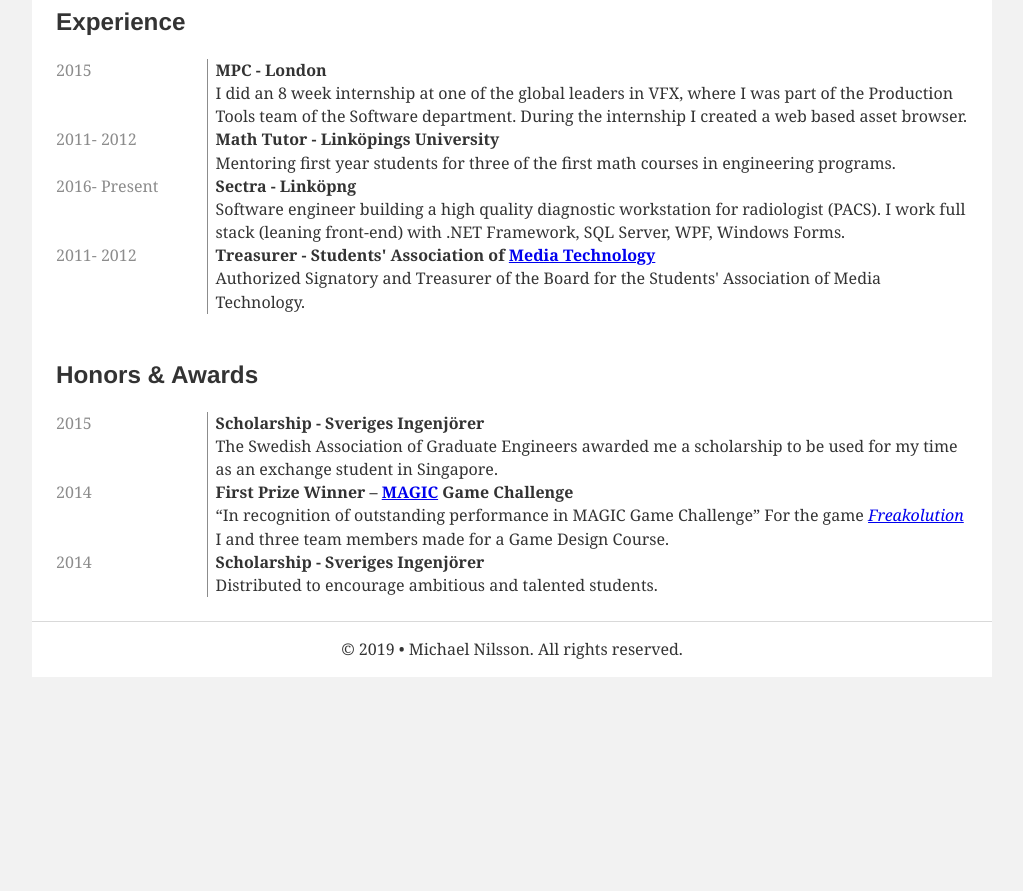
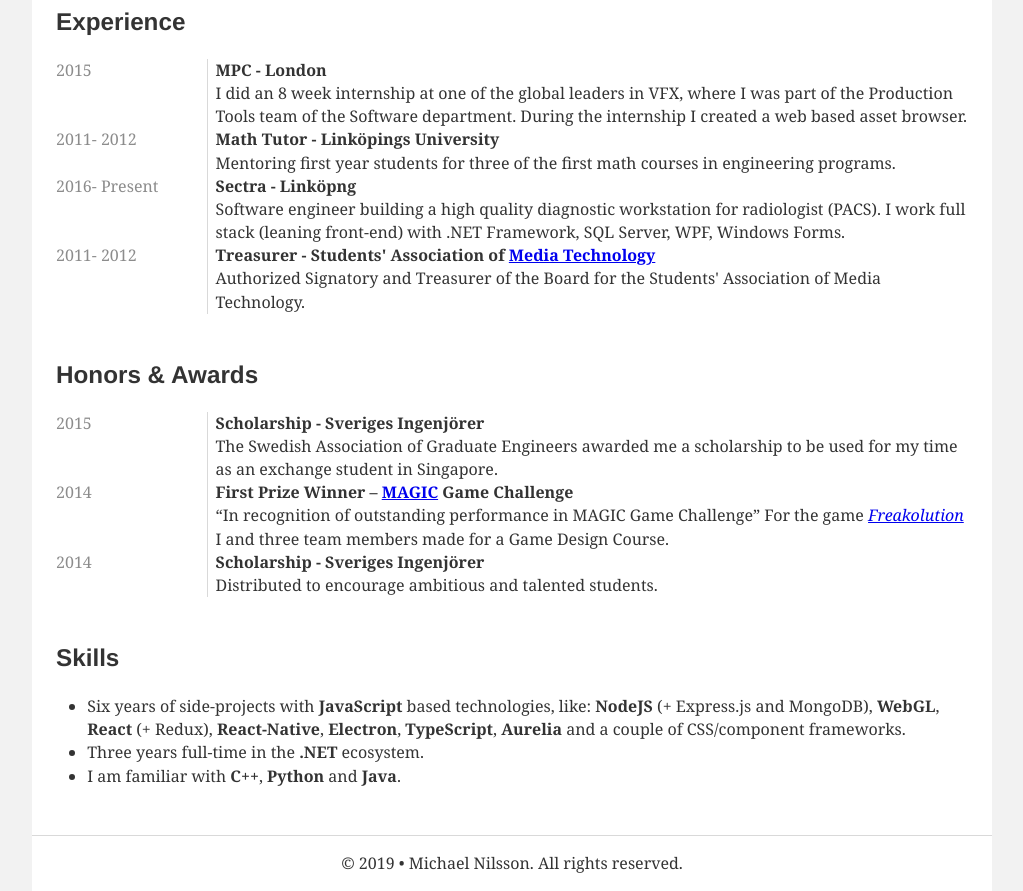
Before and after one commit to micnil/micnil.github.io, a Gatsby site: page /cv in a window 1280 px wide. Shown: the part 440-1331 px from the top of the page, without its empty margins (128-1151 px from the left). Before the commit the page ends 1117 px from the top, so only its background shows below. Built offline with nearby package versions, Linux system fonts and the light colour scheme; Gatsby itself is replaced by a stand-in of ours; some packages are replaced by stand-ins of ours; what typography-theme-moraga would draw is missing.

Commit message:
Flesh out CV with skills section

```diff
--- /dev/null
+++ b/content/cv/skills-javascript.md
@@ -0,0 +1,9 @@
+---
+key: "cv"
+title: "javascript"
+section: "skills"
+type: "list"
+---
+- Six years of side-projects with **JavaScript** based technologies, like: **NodeJS** (+ Express.js and MongoDB), **WebGL**, **React** (+ Redux), **React-Native**, **Electron**, **TypeScript**, **Aurelia** and a couple of CSS/component frameworks.
+- Three years full-time in the **.NET** ecosystem.
+- I am familiar with **C++**, **Python** and **Java**.
--- a/src/components/header.js
+++ b/src/components/header.js
@@ -55,7 +55,8 @@
     display: flex;
     justify-content: space-between;
     align-items: center;
-    margin-bottom: 1em;
+    padding: 0.9em;
+    border-bottom: 1px solid rgba(0, 0, 0, 0.15);
   }
 `;
 
@@ -63,6 +64,7 @@
   display: flex;
   flex-direction: column;
   font-size: 15px;
+  white-space: nowrap;
   & ul {
     list-style: none;
     padding: 0;
--- a/src/pages/cv.js
+++ b/src/pages/cv.js
@@ -17,10 +17,13 @@
   }
 
   @media print {
-    padding: 0em 0em 1.5em 0em;
-
+    padding: 0em 0.9em 1.7em 0.9em;
+    page-break-inside: avoid;
     :last-child {
       padding: 0em;
+    }
+    :first-child {
+      margin-top: 1.0em;
     }
   }
 
@@ -35,7 +38,7 @@
 
 const CvYear = styled.div`
   flex: 1;
-  border-right: 1px solid;
+  border-right: 1px solid rgba(0, 0, 0, 0.15);;
   color: #8c8c8c;
 
   @media print {
@@ -49,22 +52,38 @@
   & p {
     margin-bottom: 0px;
   }
+  & li {
+    margin-bottom: 0px;
+  }
 
   @media print {
     flex: 6;
     & p {
       font-size: 16px;
     }
+    & li {
+      font-size: 16px;
+    }
+    & a {
+      text-decoration: inherit;
+      color: inherit;
+      font-weight: inherit;
+    }
   }
 `;
 
 const CvPage = ({ data }) => {
   let cvMap = {};
+  let listMap = {};
   for (const edge of data.allMarkdownRemark.edges) {
     let section = edge.node.frontmatter.section;
-
-    cvMap[section] = cvMap[section] || [];
-    cvMap[section] = [...cvMap[section], edge.node];
+    if (edge.node.frontmatter.type === "list") {
+      listMap[section] = listMap[section] || [];
+      listMap[section] = [...listMap[section], edge.node];
+    } else {
+      cvMap[section] = cvMap[section] || [];
+      cvMap[section] = [...cvMap[section], edge.node];
+    }
   }
   const sections = Object.entries(cvMap).map(([section, nodes]) => {
     const rows = nodes.map(node => {
@@ -74,7 +93,6 @@
       } else if (node.frontmatter.end !== node.frontmatter.start) {
         endYear = `- ${node.frontmatter.end}`;
       }
-
       return (
         <CvRow key={node.fileAbsolutePath}>
           <CvYear>
@@ -94,10 +112,25 @@
     );
   });
 
+  const lists = Object.entries(listMap).map(([section, nodes]) => {
+    const rows = nodes.map(node => {
+      return (
+        <CvEntry content={node.html} />
+      );
+    });
+    return (
+      <CvSection key={section}>
+        <h2>{section}</h2>
+        {rows}
+      </CvSection>
+    );
+  });
+
   return (
     <Layout>
       <SEO title="CV" keywords={['portfolio', 'cv']} />
       {sections}
+      {lists}
     </Layout>
   );
 };
@@ -115,6 +148,7 @@
             start
             end
             section
+            type
           }
           fileAbsolutePath
           html
```
